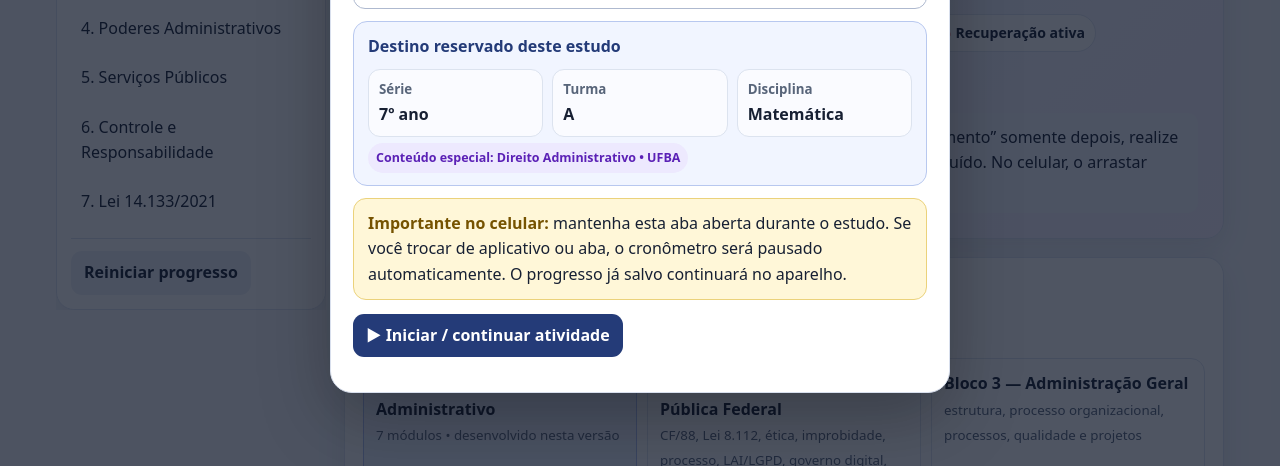
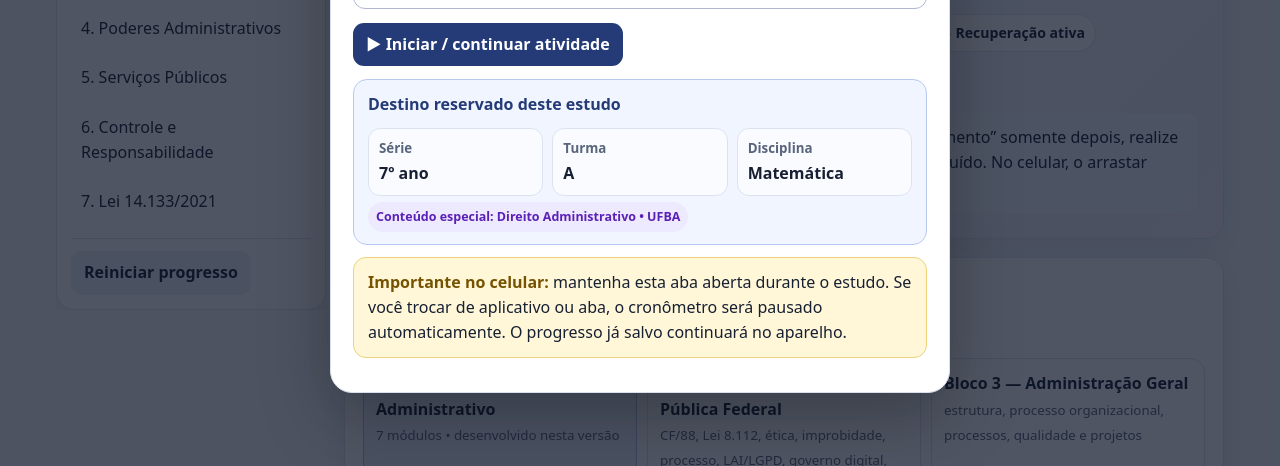
Before and after one commit to leoncpb1-web/estudo-ufba-assistente, a plain HTML site: page material-1-direito-administrativo.html in a window 1280 px wide. Shown: the part 334-800 px from the top of the page. Drawn offline with Linux system fonts and the light colour scheme.

Commit message:
Corrige identificação móvel: botão visível e janela rolável

```diff
--- a/material-1-direito-administrativo.html
+++ b/material-1-direito-administrativo.html
@@ -168,8 +168,8 @@ kbd{background:#eef1f6;border:1px solid #c9d0dd;border-bottom-width:2px;border-r
 
 /* ===== V2: identificação, tempos, pausa e relatório ===== */
 .student-chip{display:inline-flex;align-items:center;gap:6px;padding:7px 10px;border-radius:999px;background:#eef3ff;border:1px solid #cad5f2;font-size:.86rem;font-weight:800}
-.modal-backdrop{position:fixed;inset:0;z-index:500;background:rgba(12,20,38,.72);display:grid;place-items:center;padding:16px}
-.start-card,.pause-card{width:min(620px,100%);background:#fff;border-radius:22px;padding:22px;box-shadow:0 24px 70px rgba(0,0,0,.28);border:1px solid #d8dfed}
+.modal-backdrop{position:fixed;inset:0;z-index:500;background:rgba(12,20,38,.72);display:flex;align-items:center;justify-content:center;padding:16px;overflow-y:auto;-webkit-overflow-scrolling:touch}
+.start-card,.pause-card{width:min(620px,100%);background:#fff;border-radius:22px;padding:22px;box-shadow:0 24px 70px rgba(0,0,0,.28);border:1px solid #d8dfed}.start-card{max-height:calc(100dvh - 32px);max-height:calc(100svh - 32px);overflow-y:auto;overscroll-behavior:contain;margin:auto 0}
 .start-card h2,.pause-card h2{margin:.1rem 0 .7rem}
 .start-card label{display:block;font-weight:800;margin-top:12px}
 .start-card input{width:100%;padding:12px 13px;border:1px solid #aeb9cf;border-radius:12px;margin-top:6px}
@@ -249,6 +249,11 @@ kbd{background:#eef1f6;border:1px solid #c9d0dd;border-bottom-width:2px;border-r
     <p>Digite o nome da estudante. Este material usará uma <strong>turma-reserva</strong> do Painel do Professor para que o resultado possa ser enviado por QR Code ao mesmo banco Supabase dos módulos escolares.</p>
     <label for="studentNameInput">Nome da estudante</label>
     <input id="studentNameInput" type="text" autocomplete="name" placeholder="Digite o nome">
+    <div class="start-actions">
+      <button class="primary" id="startStudyBtn" type="button">▶ Iniciar / continuar atividade</button>
+      <button class="secondary hidden" id="newStudyBtn" type="button">↻ Iniciar novo estudo e zerar relatório</button>
+    </div>
+    <p class="live-status" id="savedSessionInfo"></p>
     <div class="study-destination">
       <strong>Destino reservado deste estudo</strong>
       <div class="fixed-fields">
@@ -259,11 +264,6 @@ kbd{background:#eef1f6;border:1px solid #c9d0dd;border-bottom-width:2px;border-r
       <span class="reserve-badge">Conteúdo especial: Direito Administrativo • UFBA</span>
     </div>
     <div class="notice"><strong>Importante no celular:</strong> mantenha esta aba aberta durante o estudo. Se você trocar de aplicativo ou aba, o cronômetro será pausado automaticamente. O progresso já salvo continuará no aparelho.</div>
-    <div class="start-actions">
-      <button class="primary" id="startStudyBtn" type="button">▶ Iniciar / continuar atividade</button>
-      <button class="secondary hidden" id="newStudyBtn" type="button">↻ Iniciar novo estudo e zerar relatório</button>
-    </div>
-    <p class="live-status" id="savedSessionInfo"></p>
   </div>
 </div>
 <div class="pause-screen hidden" id="pauseScreen">
```
